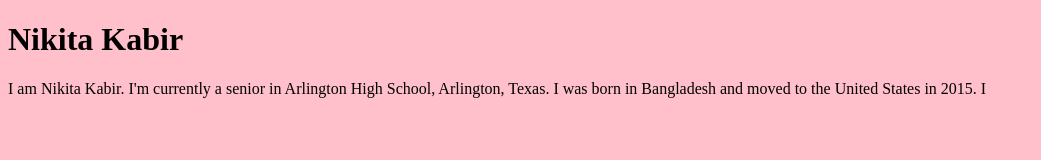
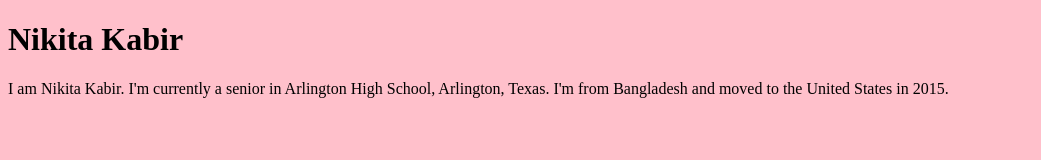
Before and after one commit to nikitakabir/nikitakabir.github.io, a plain HTML site: page index.html in a window 1280 px wide. Shown: the whole page, without its empty margins (0-1041 px from the left). Drawn offline with Linux system fonts and the light colour scheme.

Commit message:
Update index.html

```diff
--- a/index.html
+++ b/index.html
@@ -4,4 +4,4 @@
 </html>
 <body style="background-color:pink;">
   <h1> <b> Nikita Kabir </b> </h1>
-<p> I am Nikita Kabir. I'm currently a senior in Arlington High School, Arlington, Texas. I was born in Bangladesh and moved to the United States in 2015. I  <p>
+<p> I am Nikita Kabir. I'm currently a senior in Arlington High School, Arlington, Texas. I'm from Bangladesh and moved to the United States in 2015.   </p>
```
